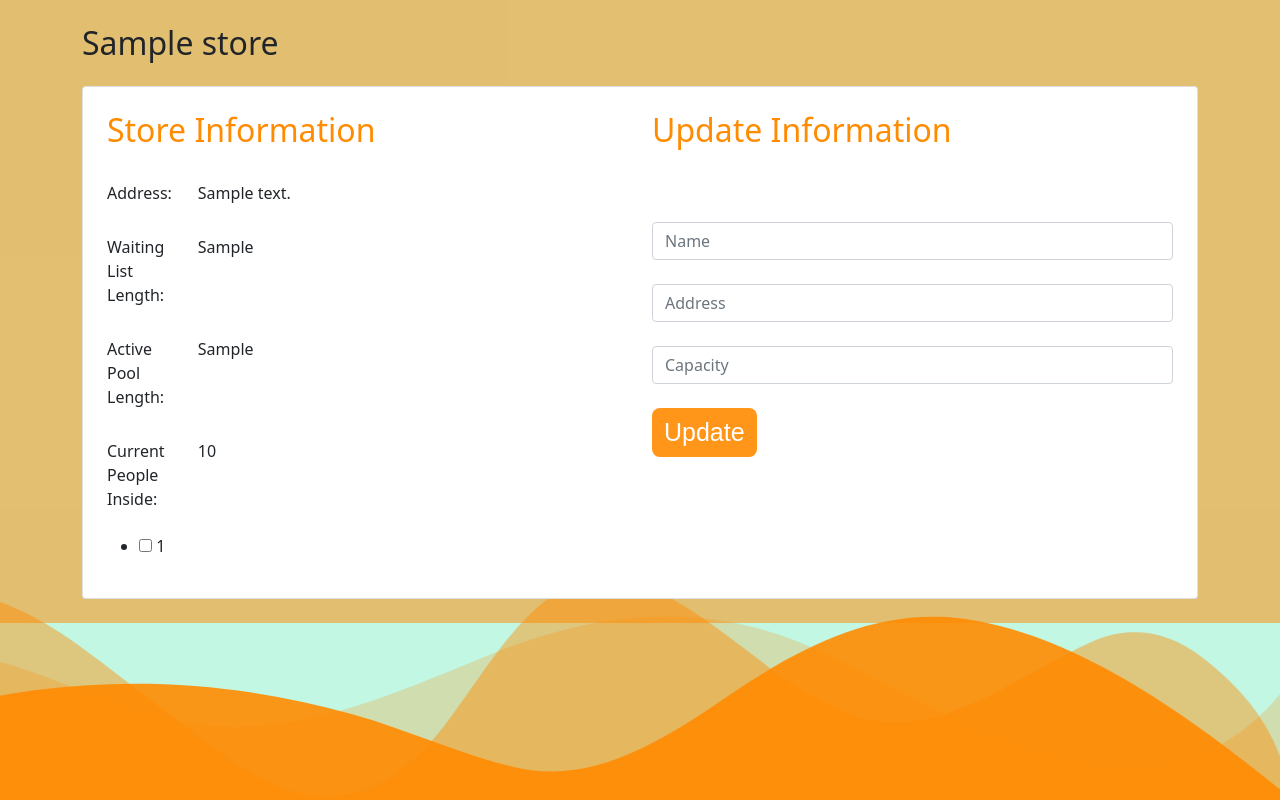
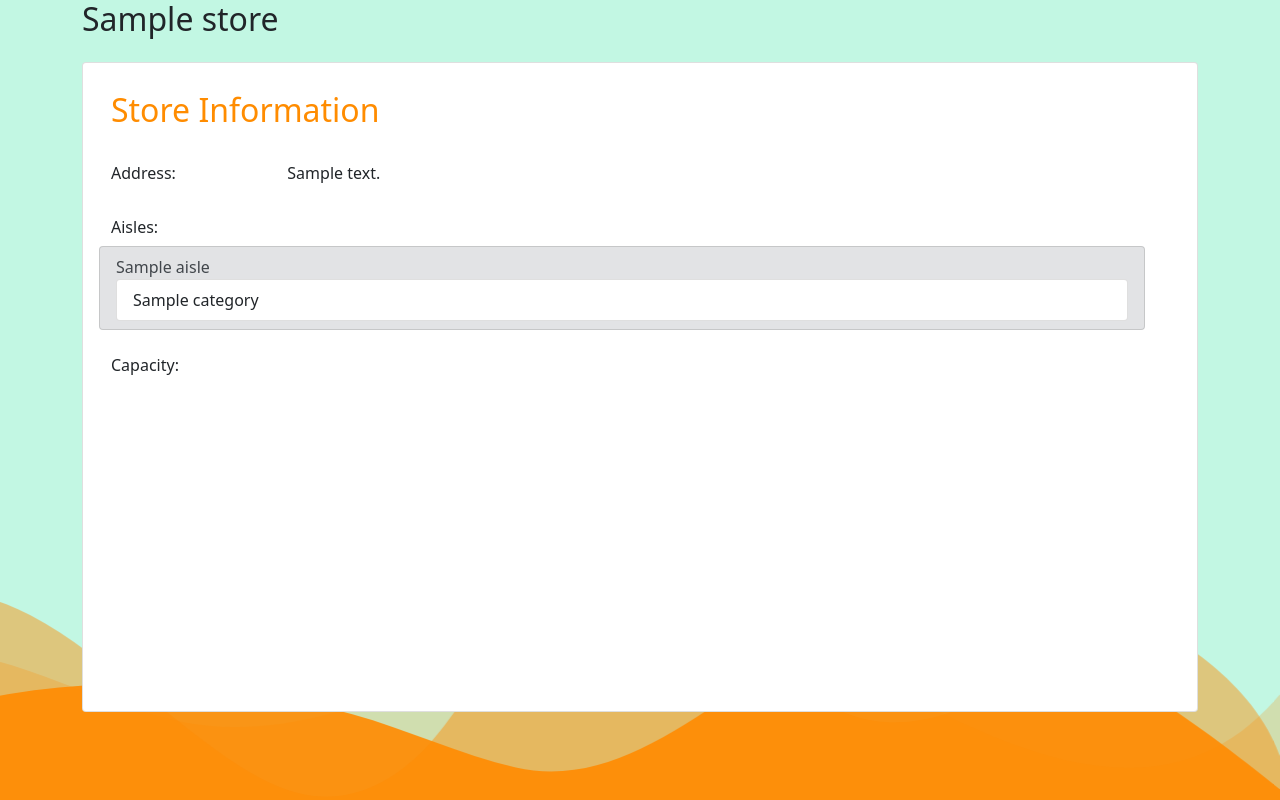
Before and after one commit to UnimibSoftEngCourse2022/progetto-clup-1-gruppo-clup-1, a Flask app: template src/clup/flaskr/templates/store_view_manager.html in a window 1280 px wide. Run offline with Flask 2, Linux system fonts and the light colour scheme; the template is opened without the code that fills it: most values are stand-ins (such as "Sample title", 1, 10 or a date in 2020); some libraries are stand-ins or nearby versions.

Commit message:
store manager merge

```diff
--- a/src/clup/flaskr/templates/store_manager_home.html
+++ b/src/clup/flaskr/templates/store_manager_home.html
@@ -1,8 +1,9 @@
 {% extends 'base.html' %}
 {% block content%}
-Hi{{ sm.username }}
+
 <h1 class="text-center">Your stores:</h1>
 {% if stores|length == 0 %}
+<p class="text-center">non sono presenti store</p>
 <div class="d-flex justify-content-center">
     <button type = "button" id="add_btn" onclick = "add_store()" > Add New Store </button>
 </div>
@@ -18,7 +19,8 @@ Hi{{ sm.username }}
 
     <div class="list-group">
         {% for store in stores %}
-        <a href="{{ url_for('store_manager.store_info', store_id=store.id) }}" class="list-group-item list-group-item-action">{{store.name}}, {{store.address}}</a>
+        <a href="{{ url_for('store_manager.store_info', store_id=store.id) }}"
+           class="list-group-item list-group-item-action">{{store.name}}, {{store.address}}</a>
         {% endfor %}
     </div>
 
--- a/src/clup/flaskr/templates/store_view_manager.html
+++ b/src/clup/flaskr/templates/store_view_manager.html
@@ -1,65 +1,11 @@
 {% extends 'base.html' %} {% block title %} Stores {% endblock %} {% block content%}
-<script>
-    function updateStore() {
-        var new_name = $("#name").val();
-        var new_address = $("#address").val();
-        var new_capacity = $("#capacity").val();
-        $.ajax({
-            url: "{{ url_for('store_manager.store_info', store_id=store_info['store'].id) }}",
-            type: "PUT",
-            data: {
-                csrf_token: '{{ csrf_token() }}',
-                name: new_name,
-                address: new_address,
-                capacity: new_capacity,
-            },
-            success: function(result) {
-                <div class = "modal" tabindex = "-1" >
-                    <div class = "modal-dialog" >
-                    <div class = "modal-content" >
-                    <div class = "modal-header" >
-                    <h5 class = "modal-title" > Success </h5>
-                    <button type = "button" class = "btn-close" data-bs-dismiss = "modal" aria-label = "Close" > </button>
-                </div >
-                <div class = "modal-body" >
-                    <p > All went smooth </p>
-                    </div >
-                <div class = "modal-footer" >
-                    <button type = "button" class = "btn btn-btn-primary" data-bs-dismiss = "modal" onclick = "location.reload()" > Close </button>
-                    </div>
-                </div>
-            </div>
-        </div>
-            },
-            error: function(result) {
-                <div class = "modal" tabindex = "-1" >
-                    <div class = "modal-dialog">
-                    <div class = "modal-content">
-                    <div class = "modal-header">
-                    <h5 class = "modal-title" > Error </h5>
-                    <button type = "button" class = "btn-close" data-bs-dismiss = "modal" aria-label = "Close" > </button>
-                </div >
-                <div class = "modal-body">
-                    <p > Something went wrong... </p>
-                    </div >
-                     <div class = "modal-footer" >
-                    <button type = "button" class = "btn btn-btn-primary" data-bs-dismiss = "modal" onclick = "location.reload()" > Close </button>
-                </div >
-            </div>
-        </div >
-    </div>
-            }
-        });
-    }
-</script>
 
-<div class="mask d-flex align-items-center h-100" style="background-color: rgba(255, 141, 10, 0.527);">
-    <div class="container mt-4">
+
+<div class="container">
     <p class="h2 mb-4 text">{{ store_info['store'].name}}</p>
-        <div class="card mb-4">
-            <div class="card-body p-4">
+    <div class="card min-vw-80">
+        <div class="card-body p-4 scroll ">
             <div class="row">
-                    <div class="col-6">
                     <p class="h2 mb-4 text" style="color: darkorange;">Store Information</p>
                     <div class="mb-3 row">
                         <label for="staticStoreAddress" class="col-sm-2 col-form-label">Address:</label>
@@ -69,65 +15,41 @@
                         </div>
                     </div>
                     <div class="mb-3 row">
-                            <label for="staticWaitingListLength" class="col-sm-2 col-form-label">Waiting List
-                                Length:</label>
-                            <div class="col-sm-10">
-                                <input type="text" readonly class="form-control-plaintext" id="staticWaitingListLength"
-                                       value="{{ waiting_queue_len }}">
-                            </div>
-                        </div>
-                        <div class="mb-3 row">
-                            <label for="staticActivePoolLength" class="col-sm-2 col-form-label">Active Pool
-                                Length:</label>
-                            <div class="col-sm-10">
-                                <input type="text" readonly class="form-control-plaintext" id="staticActivePoolLength"
-                                       value="{{ active_pool_len }}">
-                            </div>
-                        </div>
-                        <div class="mb-3 row">
-                            <label for="staticCurrentPeopleInside" class="col-sm-2 col-form-label">Current People
-                                Inside:</label>
-                            <div class="col-sm-10">
-                                <input type="text" readonly class="form-control-plaintext"
-                                       id="staticCurrentPeopleInside" value="{{ current_people_quantity }}">
-                            </div>
-                        </div>
-                    </div>
-                    <div class="col-6">
-                        <p class="h2 mb-4 text" style="color: darkorange;">Update Information</p>
-                        <form>
-                            <input type="hidden" name="csrf_token" value="{{ csrf_token() }}"/><br><br>
-                            <input class="form-control" type="text" placeholder="Name" id="name"
-                                   aria-label="store name"><br>
-                            <input class="form-control" type="text" placeholder="Address" id="address"
-                                   aria-label="store address"><br>
-                            <input class="form-control" type="text" placeholder="Capacity" id="capacity"
-                                   aria-label="store capacity"><br>
-                            <button id="update_store_information" type="button" onclick="updateStore()">Update</button>
-                        </form>
-                    </div>
-                </div>
-                <div id="aisle_checkboxes">
-                    <ul>
-                        {% for aisle_id in aisle_ids %}
-                        <li>
-                            <input id="{{ aisle_id }}" type="checkbox">
-                            <label for="{{ aisle_id }}">{{ aisle_id }}</label>
+                        <label class="col-sm-2 col-form-label">Aisles:</label>
+                        <ul class="list-group">
+                            {% for aisle in store_info['aisles'] %}
+                            <li class="list-group-item list-group-item-secondary">{{aisle.name}}
+                                <ul class="list-group">
+                                    {% for category in aisle.categories %}
+                                    <li class="list-group-item ">{{category.name}}</li>
+                                    {% endfor %}
+                                </ul>
                             </li>
                             {% endfor %}
                         </ul>
                     </div>
-
-
+                    <div class="mb-3 row">
+                        <label for="storeCapacity" class="col-sm-2 col-form-label">Capacity:</label>
+                        <div class="col-sm-10">
+                            <input type="text" readonly class="form-control-plaintext" id="storeCapacity"
+                                   value="">
                         </div>
                     </div>
                 </div>
             </div>
+        </div>
+    </div>
+</div>
+
 {% endblock%}
 
 
 {% block style %}
 <style>
+    body {
+        overflow-x: hidden;
+        overflow-y: hidden;
+    }
     #delete_reservation_wq, #free_btn, #make_reservation, #update_store_information, #scan_btn {
         color: white;
         z-index: 2;
@@ -140,9 +62,18 @@
         border-radius: 8px;
     }
 
+    div.scroll {
+        margin: 4px;
+        padding: 4px;
+        /*width: 100vh;*/
+        height: 80vh;
+        /*overflow-x: hidden;*/
+        overflow-y: auto;
+        text-align: justify;
+    }
+
     #delete_reservation_wq, #free_btn, #make_reservation, #update_store_information, #scan_btn {
-        background-color: #FF8A00E6;
-        ;
+        background-color: #FF8A00E6;;
     }
 </style>
 {% endblock %}
--- a/src/clup/flaskr/user.py
+++ b/src/clup/flaskr/user.py
@@ -4,6 +4,7 @@ from flask import Blueprint, render_template, request, jsonify, abort
 from flask_login import login_required, current_user
 
 import src.clup.flaskr.global_setup as setup
+from src.clup.usecases.get_store_categories import GetStoreCategoriesUseCase
 from src.clup.usecases.load_store_info_usecase import LoadStoreInfoUseCase
 from src.clup.usecases.load_user_usecase import LoadUserUseCase
 from src.clup.usecases.load_user_reservations_data_usecase \
@@ -45,8 +46,10 @@ def store_info(store_id):
     user_data = LoadUserUseCase(setup.user_provider).execute(u_id)
     u = LoadStoreInfoUseCase(setup.store_provider, setup.aisle_provider)
     info = u.execute(store_id)
+    gsc = GetStoreCategoriesUseCase(setup.aisle_provider)
+    categories = gsc.execute(store_id)
     return render_template('user/store.html', user=user_data,
-                           store=info['store'], aisles=info['aisles'])
+                           store=info['store'], aisles=info['aisles'], categories=categories)
 
 
 @bp.route('/user/stores/<store_id>/slots')
--- a/src/clup/usecases/get_store_categories.py
+++ b/src/clup/usecases/get_store_categories.py
@@ -8,4 +8,4 @@ class GetStoreCategoriesUseCase:
             raise ValueError("unable to find any aisle for this store_id")
 
         categories = [cat for a in aisles for cat in a.categories]
-        return set(categories)
+        return list(set(categories))
```
Also changed, not shown: src/clup/flaskr/store_manager.py (+14 -1 lines), tests/usecases/test_get_store_categories_usecase.py (+1 -1 lines). Lines whose indentation alone changed are shown as unchanged.
